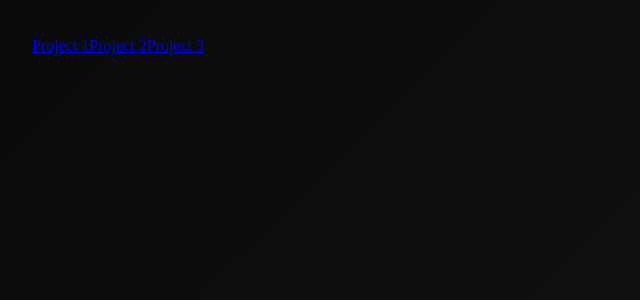
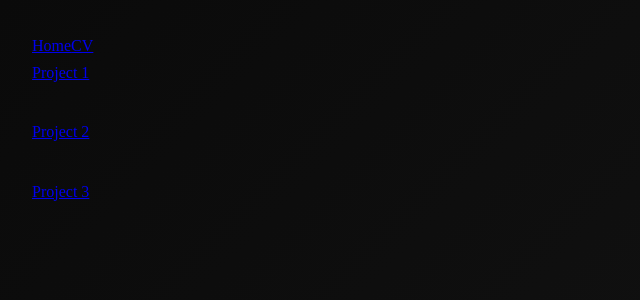
Before and after one commit to johannes-hernehult/portfolio-site, a React (Vite) app: page / in a window 1280 px wide. Shown: the top 300 px of the page, without its empty margins (0-640 px from the left). Built offline with nearby package versions, Linux system fonts and the light colour scheme.

Commit message:
Add navigation to app

```diff
--- a/src/App.tsx
+++ b/src/App.tsx
@@ -1,17 +1,21 @@
 import { Link, Route, Routes } from "react-router";
 import "./App.css";
 import ProjectPage from "./routes/project";
-import Portfolio from "./routes/portfolio";
+import LandingPage from "./routes/landingpage";
 import CVPage from "./routes/cv";
+import Navigation from "./features/navigation/Navigation";
 
 export default function App() {
   return (
-    <Routes>
-      <Route path="/" element={<Portfolio />} />
-      <Route path="/project/:slug" element={<ProjectPage />} />
-      <Route path="/cv" element={<CVPage />} />
-      <Route path="*" element={<NotFoundPage />} />
-    </Routes>
+    <>
+      <Navigation />
+      <Routes>
+        <Route path="/" element={<LandingPage />} />
+        <Route path="/project/:slug" element={<ProjectPage />} />
+        <Route path="/cv" element={<CVPage />} />
+        <Route path="*" element={<NotFoundPage />} />
+      </Routes>
+    </>
   );
 }
 
--- /dev/null
+++ b/src/features/navigation/Navigation.tsx
@@ -0,0 +1,10 @@
+import { Link } from "react-router";
+
+export default function Navigation() {
+  return (
+    <nav>
+      <Link to="/">Home</Link>
+      <Link to="/cv">CV</Link>
+    </nav>
+  );
+}
--- a/src/routes/cv/index.tsx
+++ b/src/routes/cv/index.tsx
@@ -1,8 +1,8 @@
 export default function CVPage() {
 
   return (
-    <>
+    <main>
       <h1>CV page</h1>
-    </>
+    </main>
   )
 }
--- a/src/routes/portfolio/index.tsx
+++ b/src/routes/landingpage/index.tsx
@@ -1,6 +1,6 @@
 import { Link } from "react-router";
 
-export default function Portfolio() {
+export default function LandingPage() {
   const testProjects = [
     {
       title: "Project 1",
@@ -19,11 +19,13 @@ export default function Portfolio() {
   ];
 
   return (
-    <>
+    <main>
       {testProjects.length &&
         testProjects.map((project) => (
-          <Link to={"/project/" + project.slug}>{project.title}</Link>
+          <p>
+            <Link to={"/project/" + project.slug}>{project.title}</Link>
+          </p>
         ))}
-    </>
+    </main>
   );
 }
```
